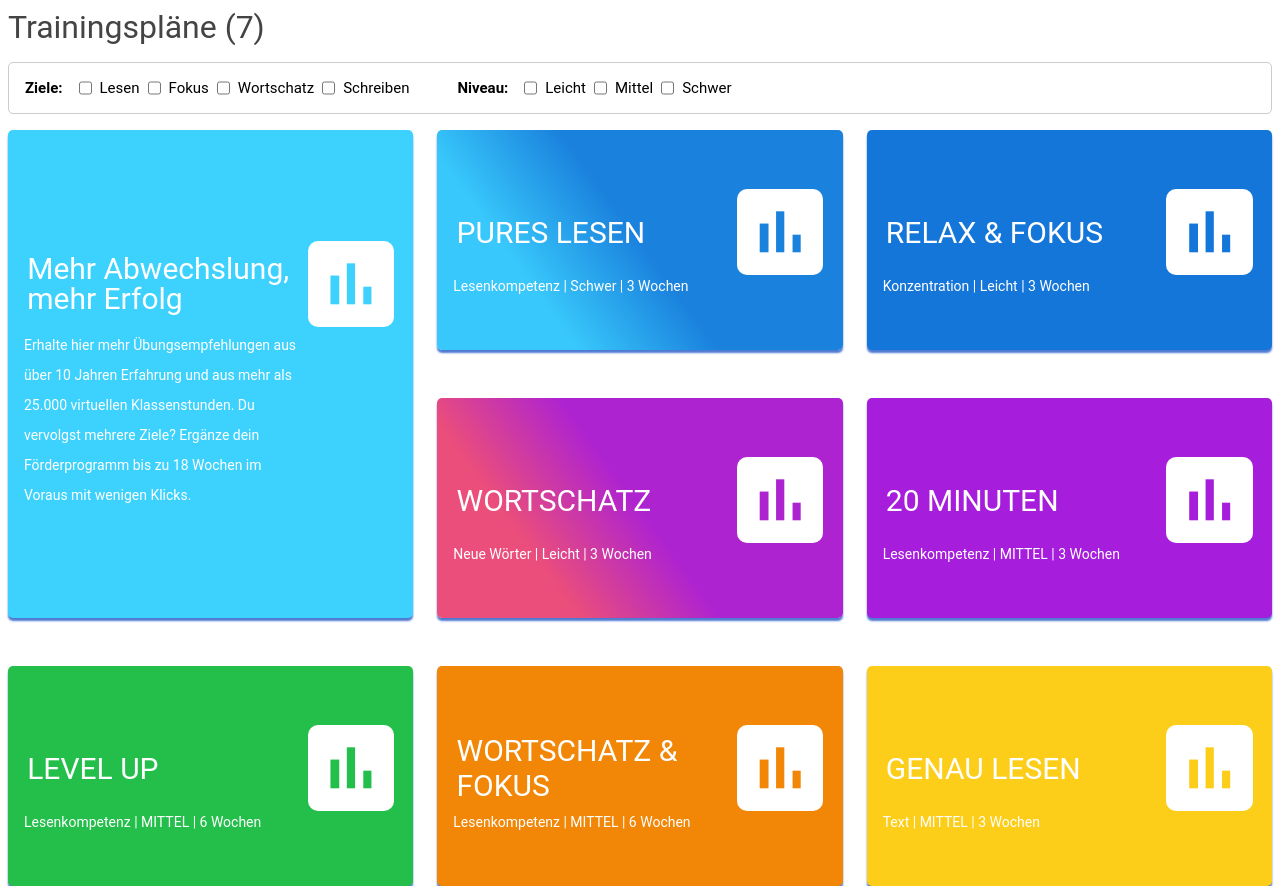
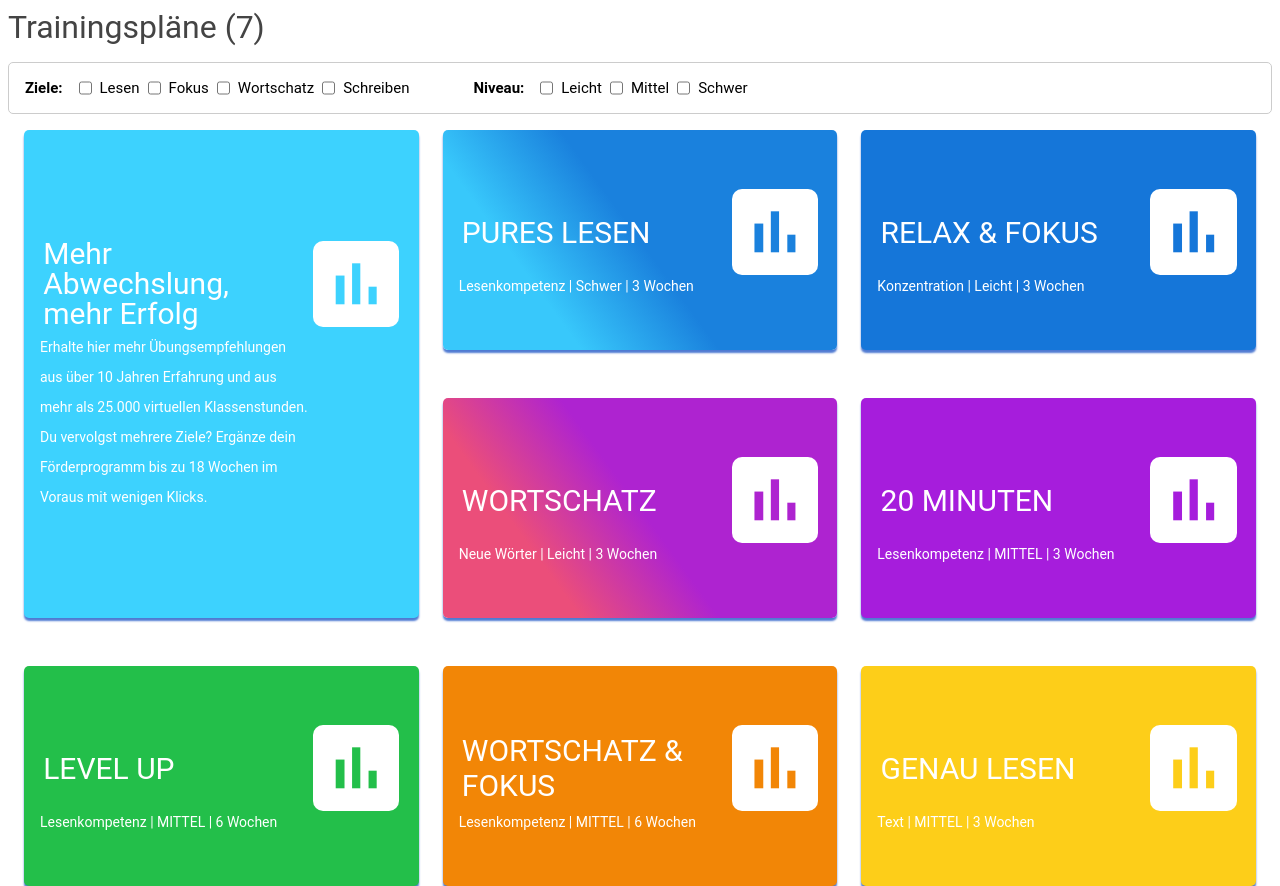
Before and after one commit to elenaRotari/emoree_task, a website built with Vite: page index.html in a window 1280 px wide. Built offline with nearby package versions, Linux system fonts and the light colour scheme.

Commit message:
add commets

```diff
--- a/style.css
+++ b/style.css
@@ -25,7 +25,7 @@
   padding: 0.5rem;
   border: 1px solid #ccc;
   border-radius: 5px;
-  gap: 3rem;
+  gap: 4rem;
 }
 
 .nav > * {
@@ -53,6 +53,7 @@
   flex-direction: column;
   flex: 1;
   margin: 1rem auto;
+  padding: 0 1rem 0 1rem;
 }
 .cards {
   display: grid;
```
Also changed, not shown: main.js (+20 -6 lines), README.md (added).
